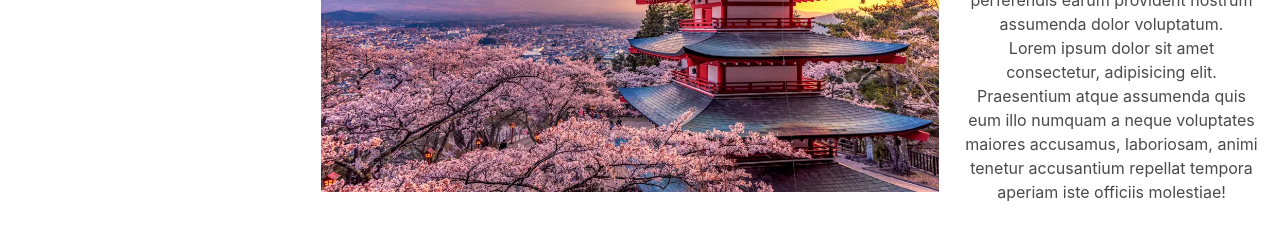
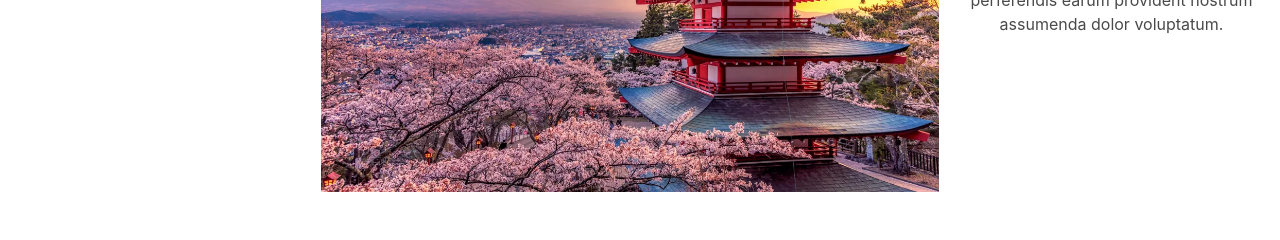
Before and after one commit to sphixy225/sphixy225.github.io, a plain HTML site: page index.html in a window 1280 px wide. Shown: the part 232-472 px from the top of the page. Drawn offline with nearby package versions, Linux system fonts and the light colour scheme.

Commit message:
Update index.html

```diff
--- a/index.html
+++ b/index.html
@@ -46,7 +46,6 @@
       </div>
       <div class="column is-3">
         <p>Lorem ipsum dolor sit amet consectetur, adipisicing elit. Magnam nesciunt officia voluptates, error est odio accusamus aperiam aspernatur debitis atque esse sed adipisci perferendis earum provident nostrum assumenda dolor voluptatum.</p>
-        <p>Lorem ipsum dolor sit amet consectetur, adipisicing elit. Praesentium atque assumenda quis eum illo numquam a neque voluptates maiores accusamus, laboriosam, animi tenetur accusantium repellat tempora aperiam iste officiis molestiae!</p>
       </div>
     </div>
 
```
